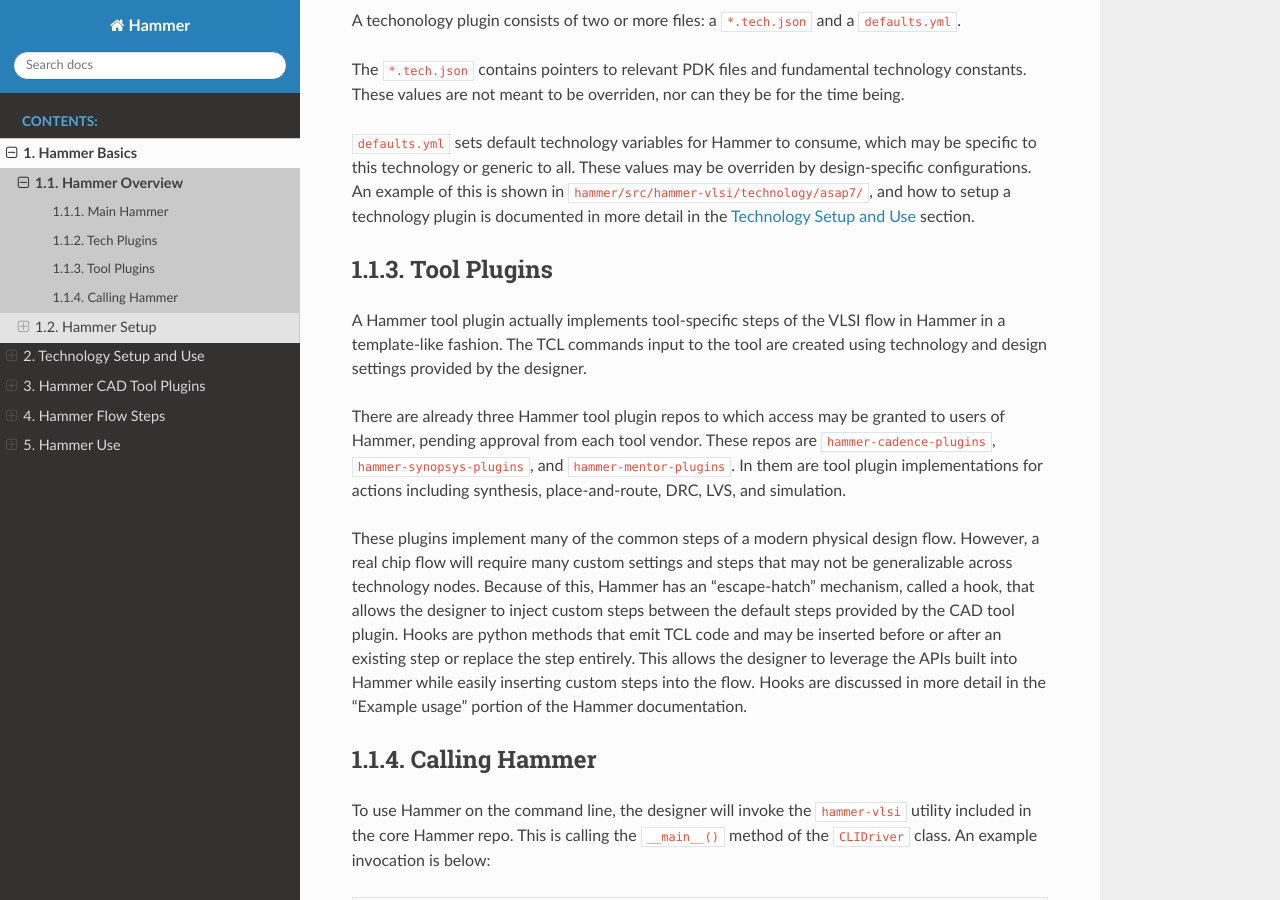
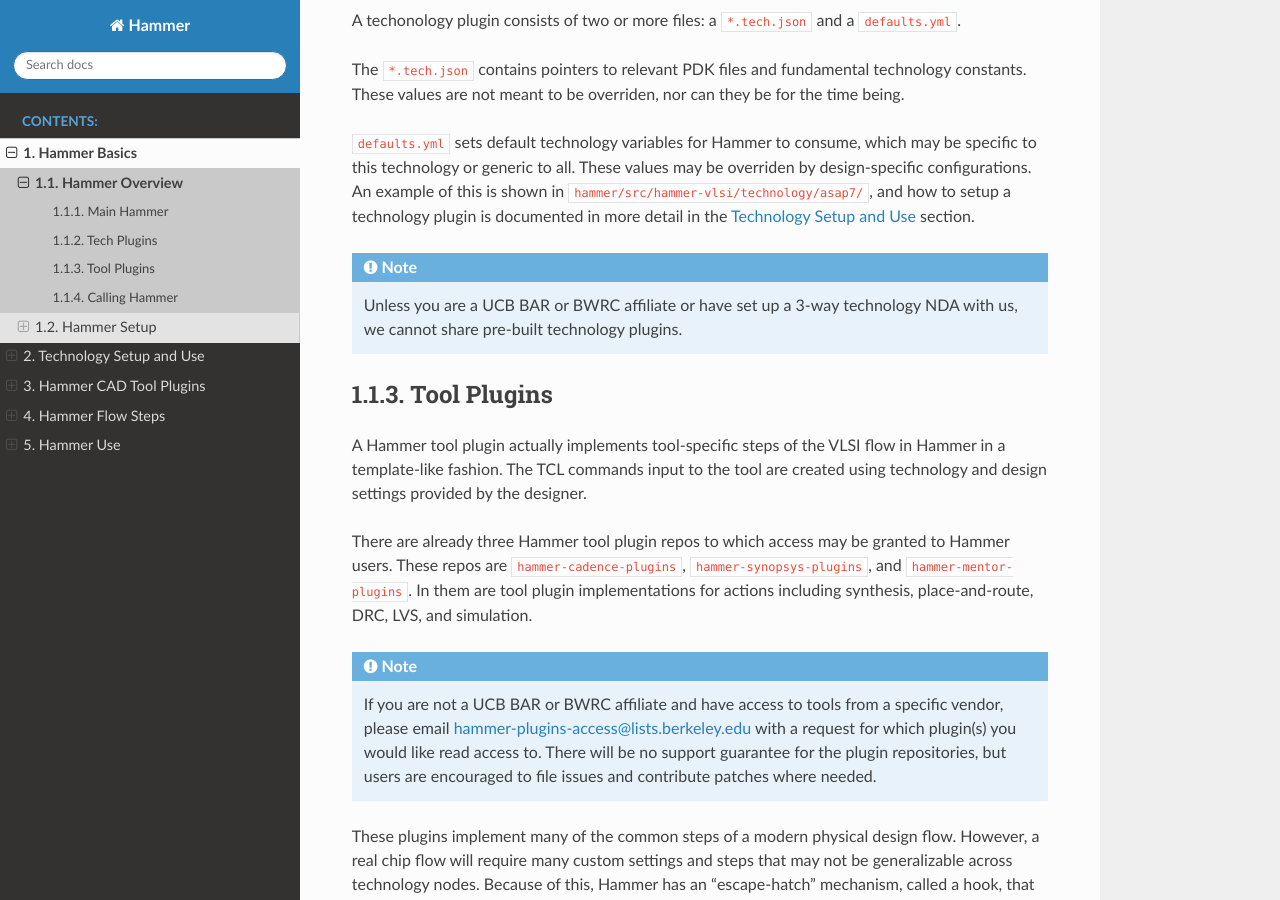
Before and after one commit to ucb-bar/hammer, a Sphinx documentation site: the page built from doc/Hammer-Basics/Hammer-Overview.rst, in a window 1280 px wide and 900 px high, scrolled down 1103 px. Built offline with Sphinx 7.4.7 and the Read the Docs theme 2.0.0, drawn with Linux system fonts in a browser that asks for light colours; pages that are not in the unit, such as notebooks, are missing from menus.

Commit message:
docs update

```diff
--- a/doc/Hammer-Basics/Hammer-Overview.rst
+++ b/doc/Hammer-Basics/Hammer-Overview.rst
@@ -35,13 +35,17 @@
 
 ``defaults.yml`` sets default technology variables for Hammer to consume, which may be specific to this technology or generic to all. These values may be overriden by design-specific configurations. An example of this is shown in ``hammer/src/hammer-vlsi/technology/asap7/``, and how to setup a technology plugin is documented in more detail in the :ref:`technology` section.
 
+.. note:: Unless you are a UCB BAR or BWRC affiliate or have set up a 3-way technology NDA with us, we cannot share pre-built technology plugins.
+
 Tool Plugins
 -------------------------------
 
 A Hammer tool plugin actually implements tool-specific steps of the VLSI flow in Hammer in a template-like fashion.
 The TCL commands input to the tool are created using technology and design settings provided by the designer.
 
-There are already three Hammer tool plugin repos to which access may be granted to users of Hammer, pending approval from each tool vendor. These repos are ``hammer-cadence-plugins``, ``hammer-synopsys-plugins``, and ``hammer-mentor-plugins``. In them are tool plugin implementations for actions including synthesis, place-and-route, DRC, LVS, and simulation.
+There are already three Hammer tool plugin repos to which access may be granted to Hammer users. These repos are ``hammer-cadence-plugins``, ``hammer-synopsys-plugins``, and ``hammer-mentor-plugins``. In them are tool plugin implementations for actions including synthesis, place-and-route, DRC, LVS, and simulation.
+
+.. note:: If you are not a UCB BAR or BWRC affiliate and have access to tools from a specific vendor, please email hammer-plugins-access@lists.berkeley.edu with a request for which plugin(s) you would like read access to. There will be no support guarantee for the plugin repositories, but users are encouraged to file issues and contribute patches where needed.
 
 These plugins implement many of the common steps of a modern physical design flow. However, a real chip flow will require many custom settings and steps that may not be generalizable across technology nodes.
 Because of this, Hammer has an "escape-hatch" mechanism, called a hook, that allows the designer to inject custom steps between the default steps provided by the CAD tool plugin.
```
Also changed, not shown: README.md (+5 -9 lines).
